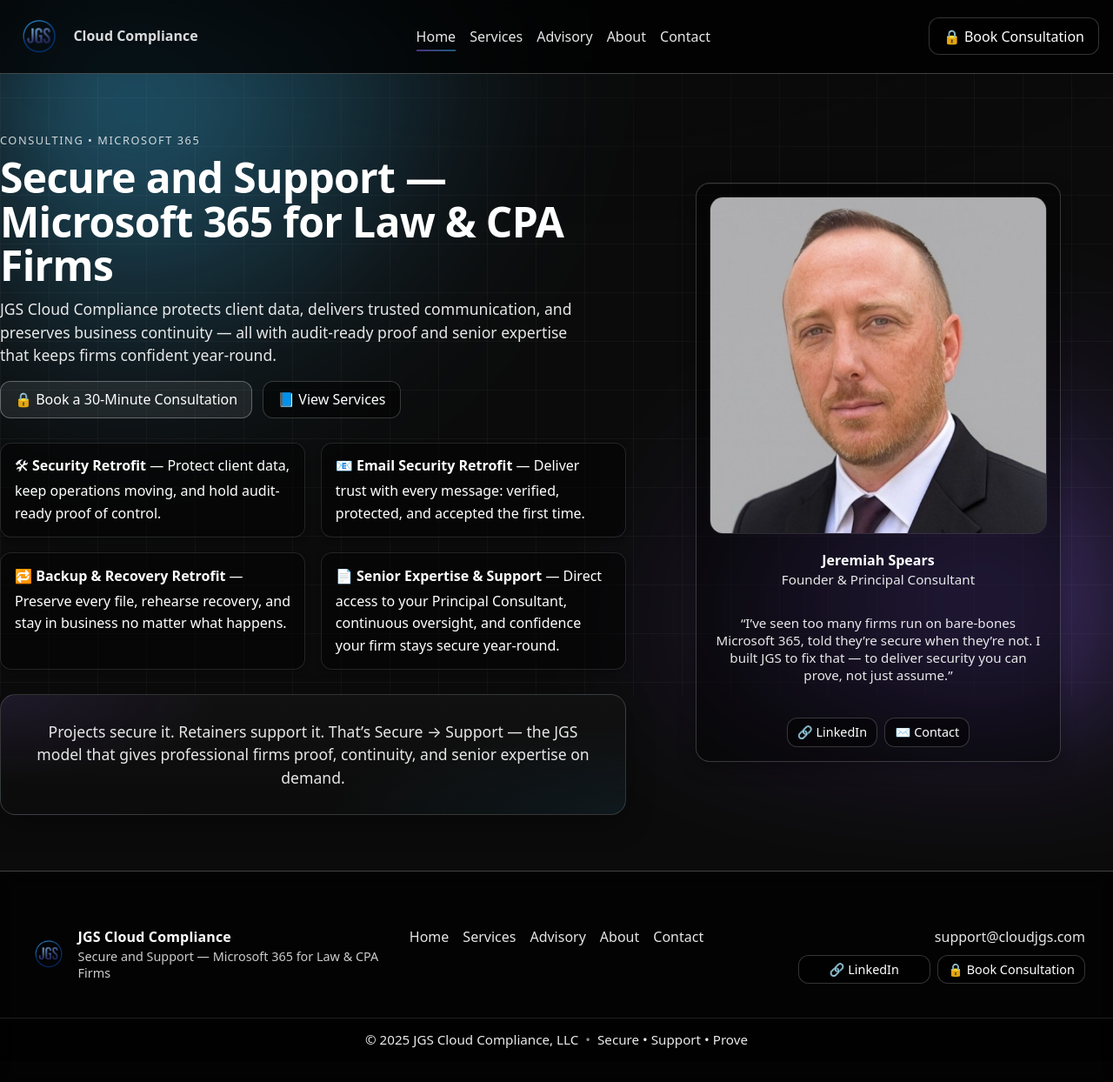
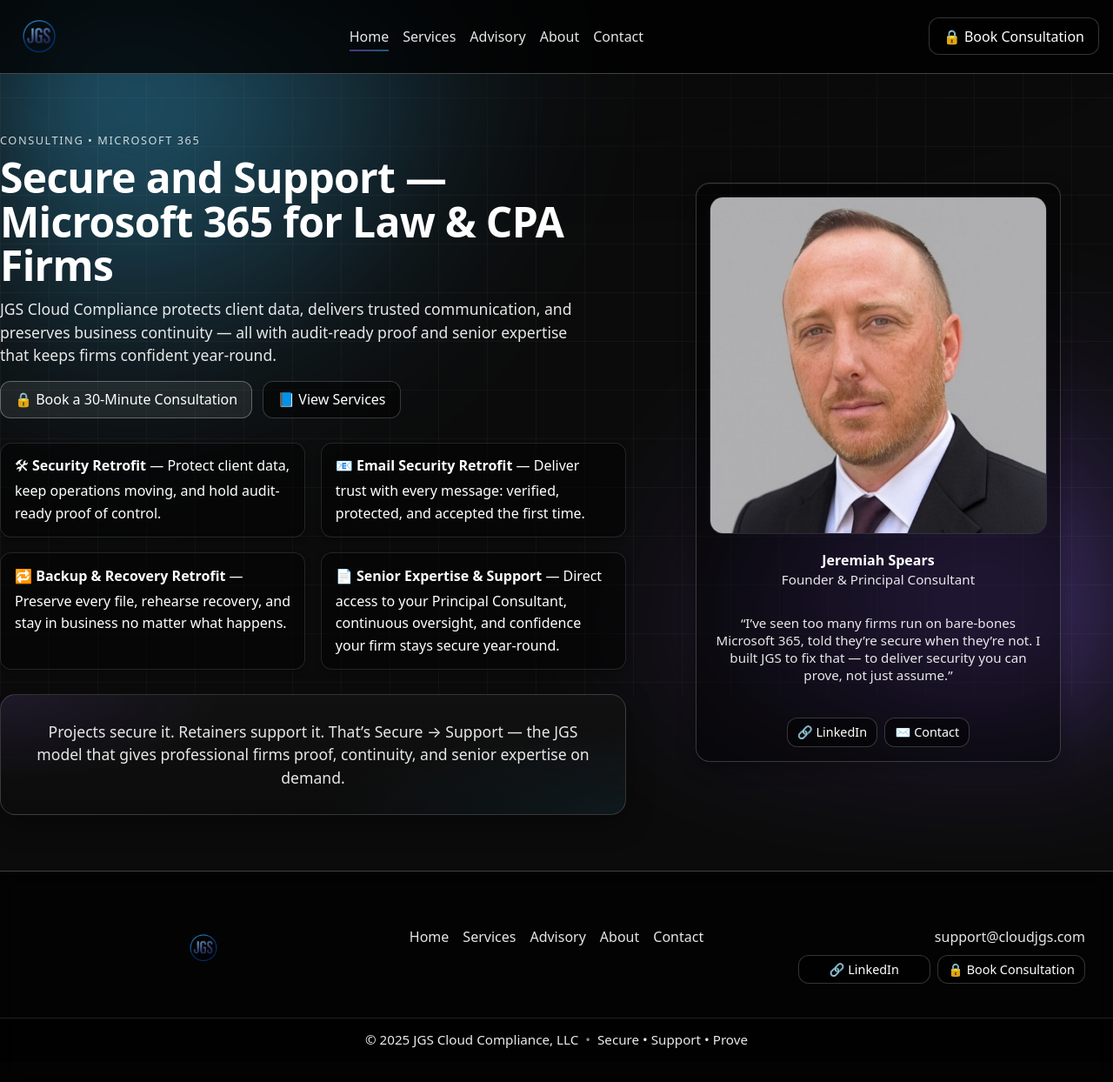
Before and after one commit to jspears80/jgs, a Next.js app: page / in a window 1280 px wide. Shown: the top 1244 px of the page at 87% size. Built offline with nearby package versions, Linux system fonts and the light colour scheme.

Commit message:
Update layout.tsx

```diff
--- a/app/layout.tsx
+++ b/app/layout.tsx
@@ -37,10 +37,9 @@ export default function RootLayout({ children }: { children: React.ReactNode })
         {/* ===== Header ===== */}
         <header className={`header ${scrolled ? 'scrolled' : ''}`}>
           <div className="header-row container">
-            {/* Brand */}
-            <Link href="/" className="brand" aria-label="JGS Cloud Compliance Home">
-              <img src="/Logo.png" alt="JGS Cloud Compliance logo" className="logo" />
-              <span className="tagline">Cloud Compliance</span>
+            {/* Brand (logo only) */}
+            <Link href="/" className="brand" aria-label="JGS Cloud Compliance — Home">
+              <img src="/Logo.png" alt="JGS logo" className="logo" />
             </Link>
 
             {/* Nav */}
@@ -76,15 +75,11 @@ export default function RootLayout({ children }: { children: React.ReactNode })
         {/* ===== Footer (grid + subfooter) ===== */}
         <footer className="footer">
           <div className="container footer-grid">
-            {/* Brand */}
+            {/* Brand (logo only) */}
             <div className="footer-brand">
               <img src="/Logo.png" alt="JGS logo" className="footer-logo" />
-              <div className="footer-brand-text">
-                <div className="footer-title">JGS Cloud Compliance</div>
-                <div className="footer-tagline">
-                  Secure and Support — Microsoft 365 for Law &amp; CPA Firms
-                </div>
-              </div>
+              {/* Optional accessibility label (hidden visually if you add an .sr-only class in CSS) */}
+              <span className="sr-only">JGS Cloud Compliance</span>
             </div>
 
             {/* Quick Links */}
```
